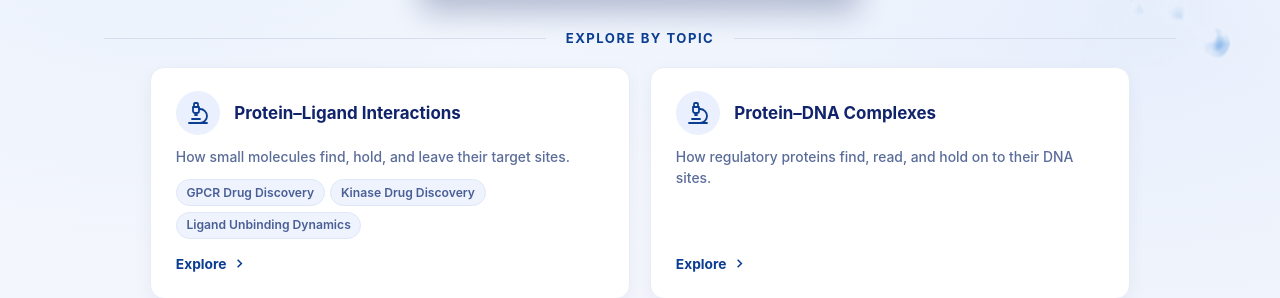
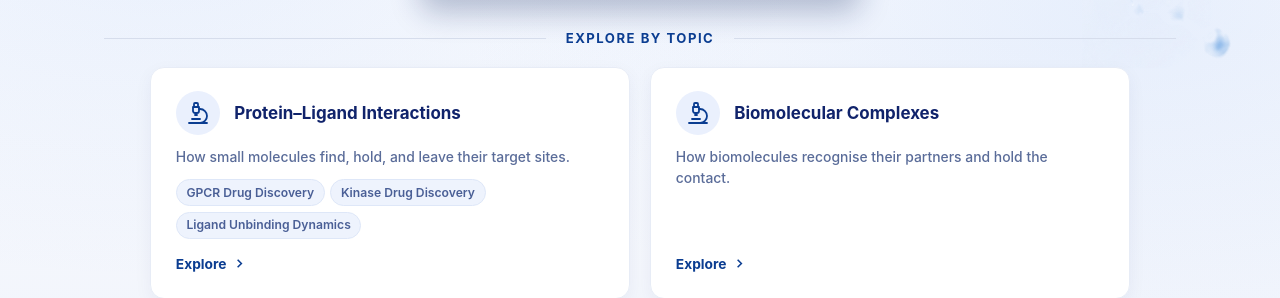
Before and after one commit to aganitha/eyecue, a Jekyll site: the page built from index.html, in a window 1280 px wide. Shown: the part 352-650 px from the top of the page. Built offline with Jekyll 4.4.1, drawn with Linux system fonts in a browser that asks for light colours.

Commit message:
Update biomolecular complexes section with new entry and description

```diff
--- a/_data/gallery.yml
+++ b/_data/gallery.yml
@@ -59,9 +59,9 @@
           description: "Scaled molecular dynamics captures the dissociation of a Factor Xa inhibitor from its binding site, revealing the dynamic nature of ligand unbinding and the molecular interactions governing inhibitor residence within the active site."
           youtube_id: "-YQfArjIeNA"
 
-- id: "transcription-factors"
-  system_type: "Protein–DNA Complexes"
-  blurb: "How regulatory proteins find, read, and hold on to their DNA sites."
+- id: "biomolecular-complexes"
+  system_type: "Biomolecular Complexes"
+  blurb: "How biomolecules recognise their partners and hold the contact."
   videos:
     - title: "How OCT4 reads DNA"
       description: "Structural characterization of the OCT4-DNA complex uncovers a key regulatory feature: the interdomain linker forms a surface-exposed α-helix that functions as a protein–protein interaction interface, providing molecular insights into OCT4-driven cellular reprogramming."
```
